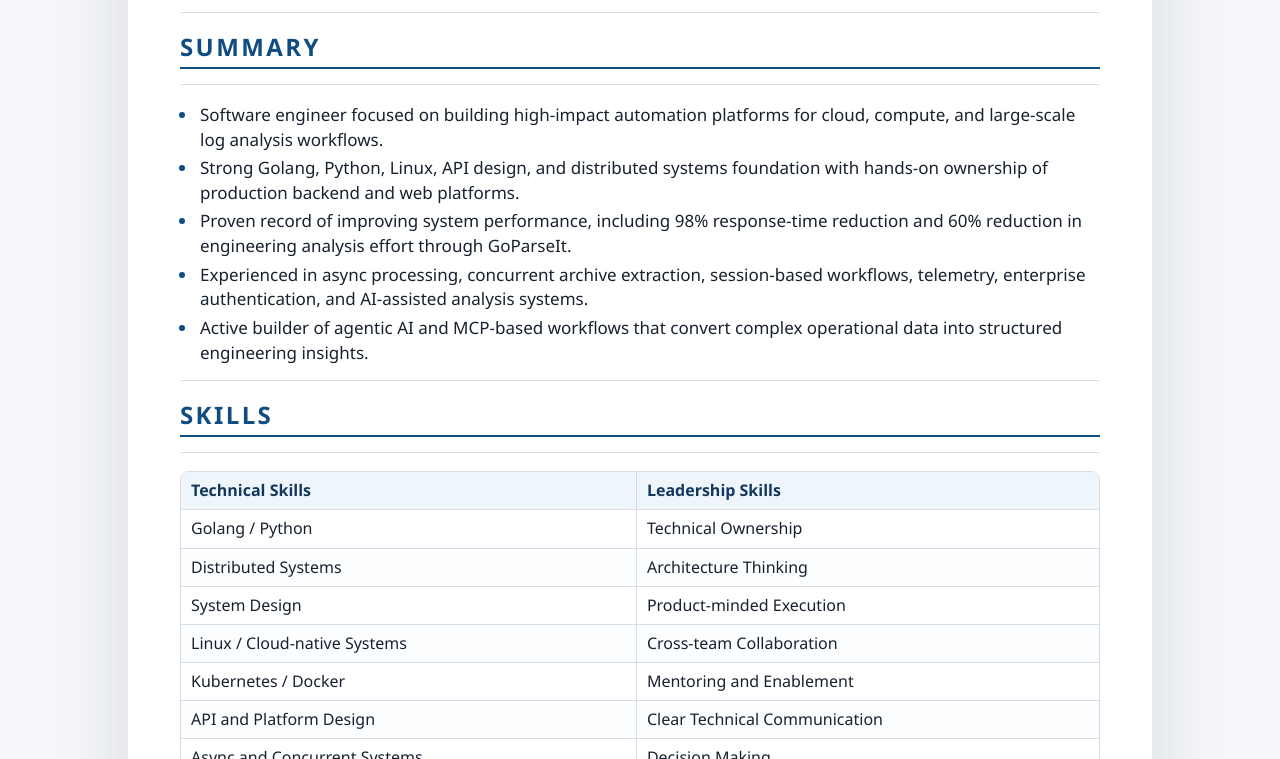
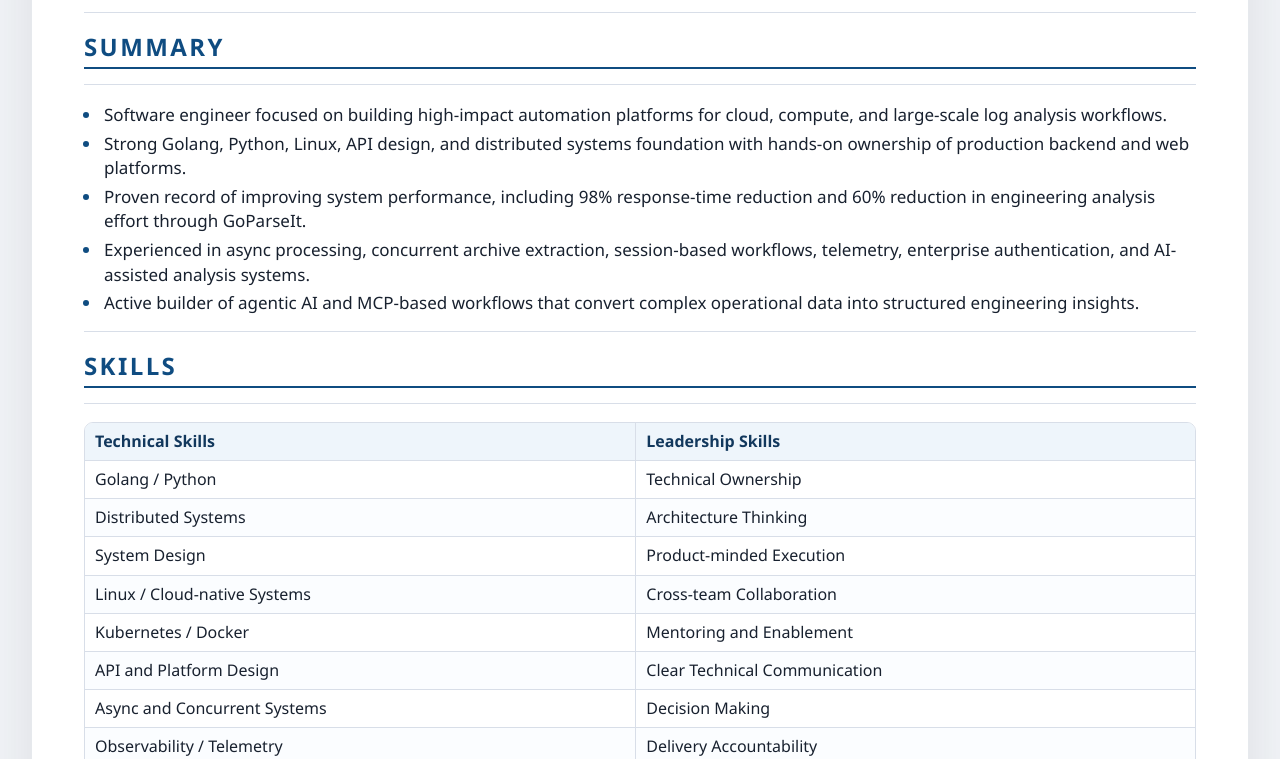
Before and after one commit to hafijulali/resume, a plain HTML site: page index.html in a window 1280 px wide. Shown: the part 169-928 px from the top of the page. Drawn offline with Linux system fonts and the light colour scheme.

Commit message:
REF : Update job timeline and widen resume layout

```diff
--- a/style.css
+++ b/style.css
@@ -21,8 +21,8 @@ html {
 }
 
 body {
-  width: 80vw;
-  max-width: 1080px;
+  width: 95vw;
+  max-width: none;
   margin: 32px auto;
   padding: 44px 52px;
   background: var(--surface);
```
Also changed, not shown: 1 other file.
